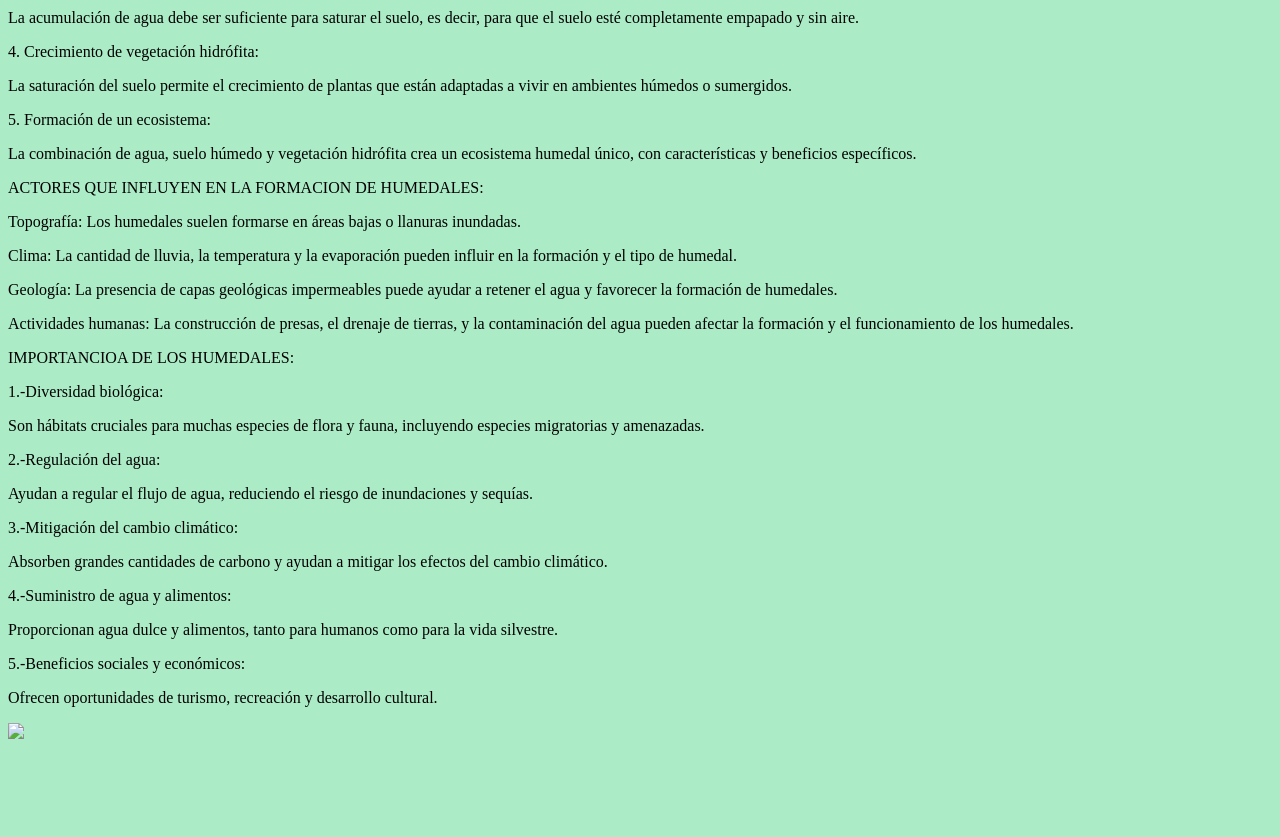
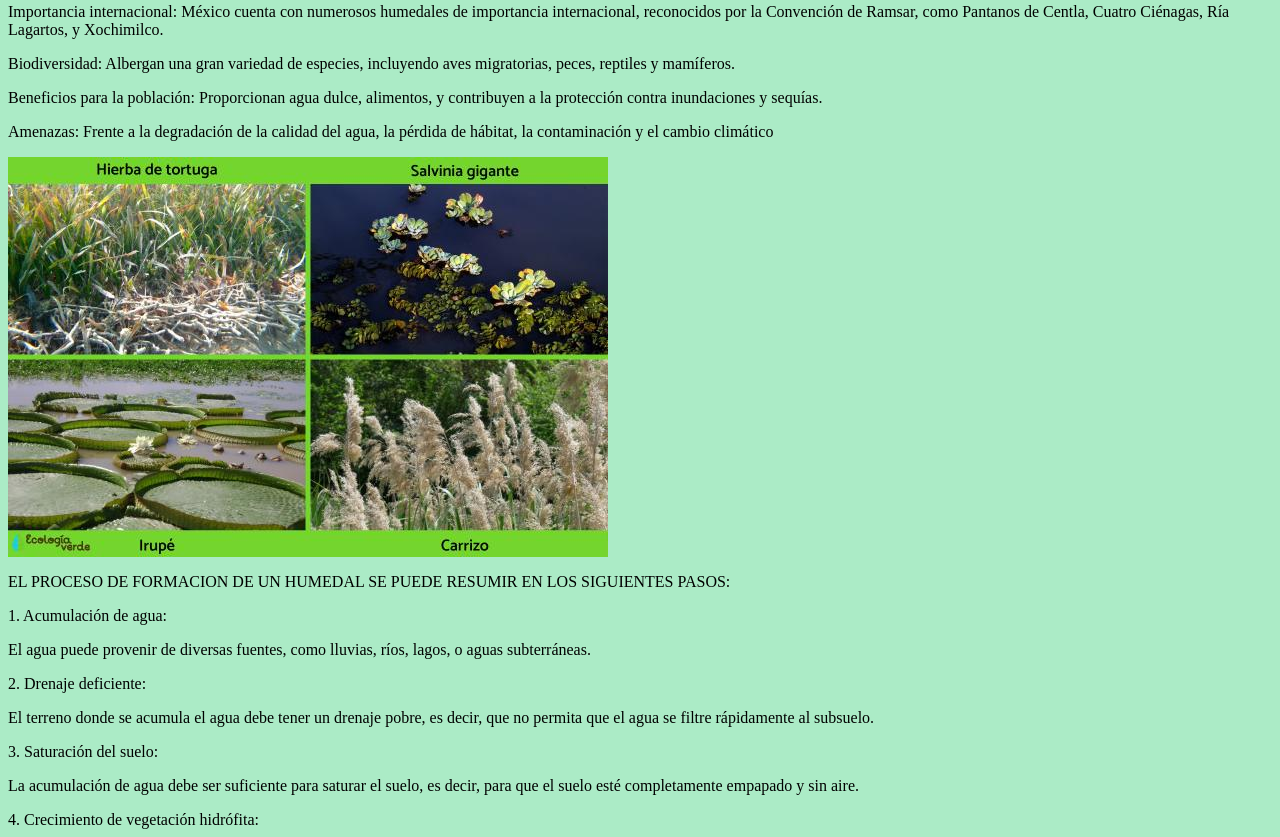
Before and after one commit to blueduskk/loshumedales, a plain HTML site: page index.html in a window 1280 px wide. Shown: the part 1323-2160 px from the top of the page. Before the commit the page ends 2070 px from the top, so only its background shows below. Drawn offline with Linux system fonts and the light colour scheme.

Commit message:
Update index.html

```diff
--- a/index.html
+++ b/index.html
@@ -6,7 +6,7 @@
 <body bgcolor="#abebc6" text="#000000">
 <p>Humedales zona de tierra, generalmente plana, donde el suelo está saturado o cubierto de agua, ya sea de forma permanente o intermitente. Son ecosistemas importantes que actúan como una transición entre los sistemas terrestres y acuáticos, y albergan una gran diversidad de vida vegetal y animal adaptada a estas condiciones.</p>
 
-<img src="hu/ing1.jpg">
+<img src="hu/ing1.jpeg">
 
 <p>CARACTERISTICAS Y EJEMPLOS DE HUMEDALES</p>
 <p>Inundación o saturación:
@@ -54,7 +54,7 @@ Proporcionan agua dulce, alimentos, y contribuyen a la protección contra inunda
 <p>Amenazas:
 Frente a la degradación de la calidad del agua, la pérdida de hábitat, la contaminación y el cambio climático</p>
 
-<img src="hu/ing2.jpg">
+<img src="hu/ing2.jpeg">
 
 <p>EL PROCESO DE FORMACION DE UN HUMEDAL SE PUEDE RESUMIR EN LOS SIGUIENTES PASOS:</p>
 <p>1. Acumulación de agua:</p>
@@ -90,7 +90,7 @@ La construcción de presas, el drenaje de tierras, y la contaminación del agua
 <p>5.-Beneficios sociales y económicos:</p>
 <p>Ofrecen oportunidades de turismo, recreación y desarrollo cultural.</p>
 
-<img src="hu/ing3.jpg">
+<img src="hu/ing3.jpeg">
 
 </body>
 </html>
```
